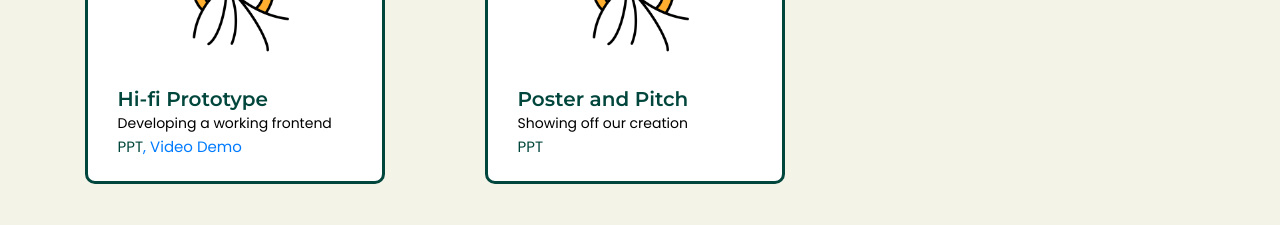
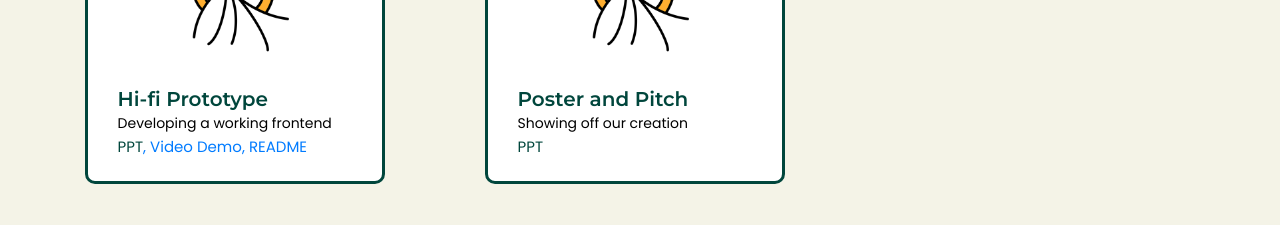
Before and after one commit to cgmoffitt/grove, a React (Create React App) app: page /about in a window 1280 px wide. Shown: the part 3180-3405 px from the top of the page. Built offline with nearby package versions, Linux system fonts and the light colour scheme; the HTML template or start-up script is replaced by a standard one.

Commit message:
Add README to the site

```diff
--- a/src/Components/portfolios/index.jsx
+++ b/src/Components/portfolios/index.jsx
@@ -33,6 +33,7 @@ import PitchSlidePPT from "../../assets/grove_pitch_slide.pptx"
 import GrovePoster from "../../assets/grove_poster.pdf"
 import HighFiPPT from "../../assets/Midway Milestone Presentation.pptx"
 import HighFiDemoVideo from "../../assets/grove-demo.mp4"
+import README from "../../assets/grove_README.pdf"
 
 import PortfolioItem from "../../SingleFeatures/portfolio_item";
 import SectionTitle from "../section_title";
@@ -147,6 +148,7 @@ export default function Index() {
                                             demoVideo={HighFiDemoVideo}
                                             pdf={HighFiPDF}
                                             ppt={HighFiPPT}
+                                            README={README}
                                         />
                                     </div>
                                     <div className="col-lg-4 col-md-6">
@@ -156,6 +158,7 @@ export default function Index() {
                                             tag="Showing off our creation"
                                             ppt={PitchSlidePPT}
                                             pdf={GrovePoster}
+
 
 
                                         />
--- a/src/SingleFeatures/portfolio_item.jsx
+++ b/src/SingleFeatures/portfolio_item.jsx
@@ -1,7 +1,7 @@
 import React from 'react';
 
 export default function PortfolioItem(props) {
-    const { img, title, url, tag, pdf, ppt, writtenReport, prototype, writtenFeedback, demoVideo } = props;
+    const { img, title, url, tag, pdf, ppt, writtenReport, prototype, writtenFeedback, demoVideo, README } = props;
     return (
         <div className="single_project cat1 cat5">
             <div className="grid_item" style={{margin:'8%', backgroundColor: "white",  borderStyle:"solid", borderColor:"#00463C", height: 380, width:300}}>
@@ -44,6 +44,7 @@ export default function PortfolioItem(props) {
                         {writtenReport && <a href={writtenReport} target='_blank' rel='noopener noreferrer'>, Written Report</a>}
                         {prototype && <a href={prototype} target='_blank' rel='noopener noreferrer'>,  Prototype</a>}
                         {writtenFeedback && <a href={writtenFeedback} target='_blank' rel='noopener noreferrer'>Written Feedback</a>}
+                        {README && <a href={README} target='_blank' rel='noopener noreferrer'>,  README</a>}
                     </div>
                 </div>
             </div>
```
Also changed, not shown: 1 other file (tests, documents, lock files or other folders).
